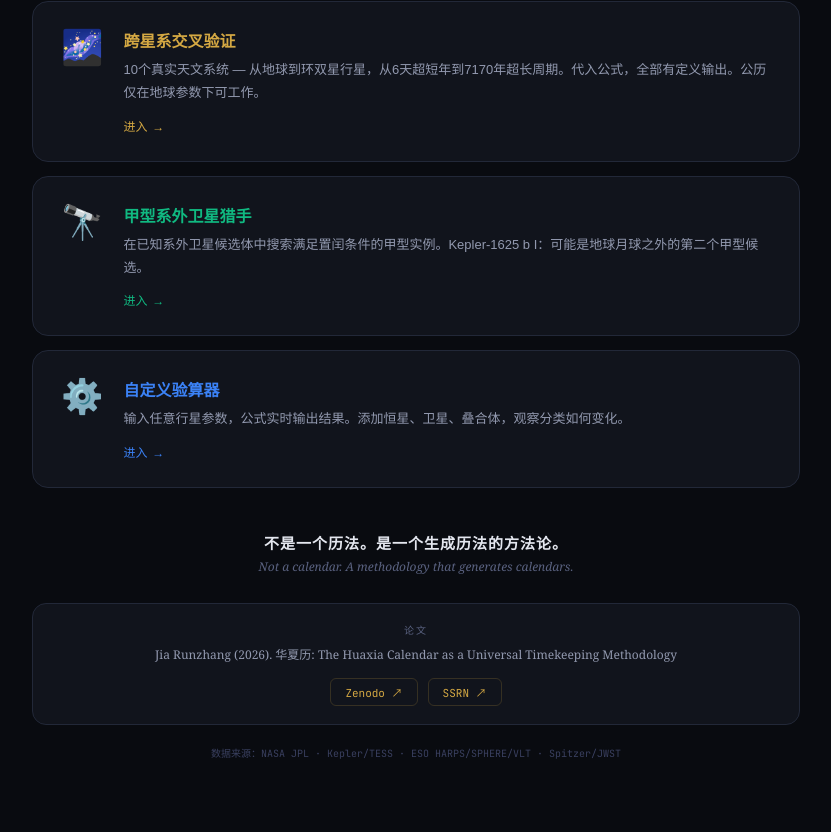
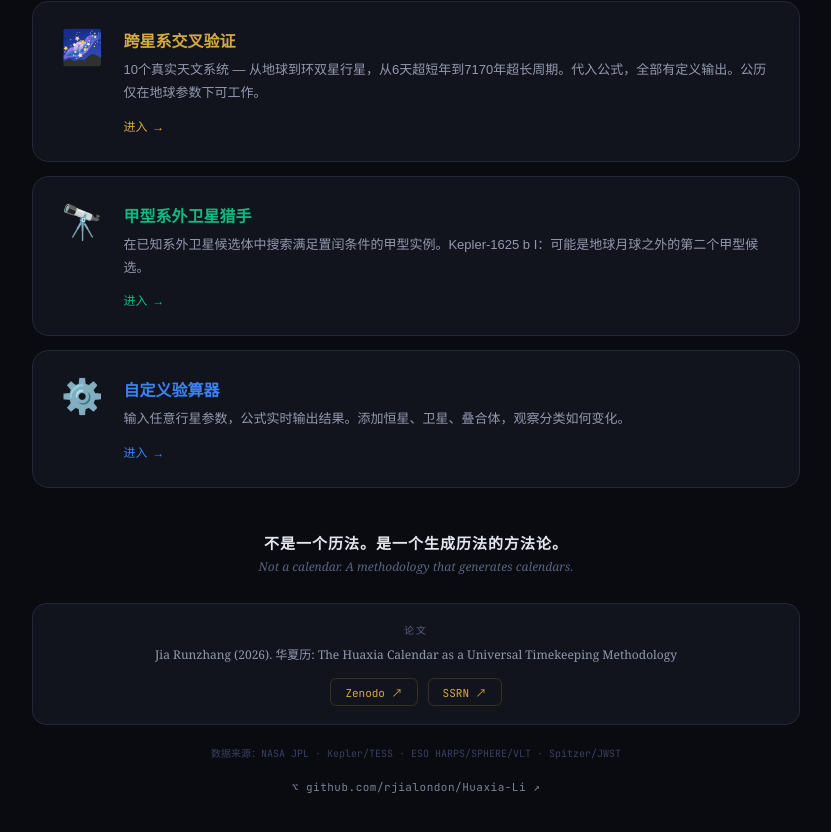
Before and after one commit to rjialondon/Huaxia-Li, a React (Vite) app: page / in a window 1280 px wide. Shown: the part 450-1282 px from the top of the page, without its empty margins (224-1055 px from the left). Before the commit the page ends 1260 px from the top, so only its background shows below. Built offline with nearby package versions, Linux system fonts and the light colour scheme.

Commit message:
Add GitHub link to homepage footer
Co-Authored-By: Claude Sonnet 4.6 <noreply@anthropic.com>

```diff
--- a/src/App.jsx
+++ b/src/App.jsx
@@ -157,6 +157,13 @@ function HomePage({ lang, onNavigate }) {
       </div>
 
       <div className="license-text">{t.license}</div>
+      <div style={{ textAlign: "center", marginTop: 12 }}>
+        <a href="https://github.com/rjialondon/Huaxia-Li" target="_blank" rel="noopener noreferrer"
+          style={{ fontSize: 11, color: "var(--dim)", fontFamily: "var(--mono)", textDecoration: "none", letterSpacing: 0.5 }}
+          onMouseEnter={e => e.currentTarget.style.color = "var(--accent)"}
+          onMouseLeave={e => e.currentTarget.style.color = "var(--dim)"}
+        >⌥ github.com/rjialondon/Huaxia-Li ↗</a>
+      </div>
     </div>
   );
 }
```
Also changed, not shown: 3 other files (tests, documents, lock files or other folders).
